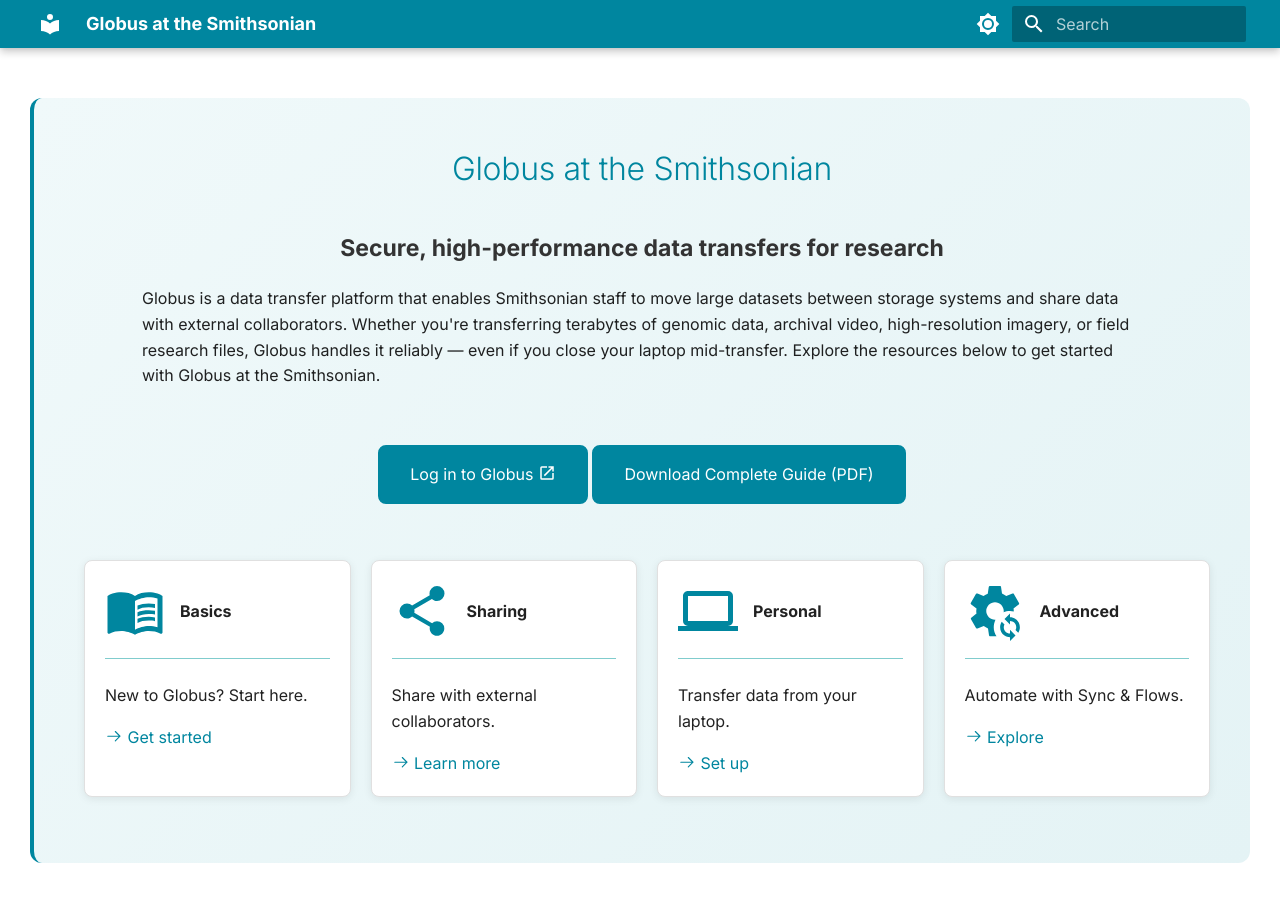
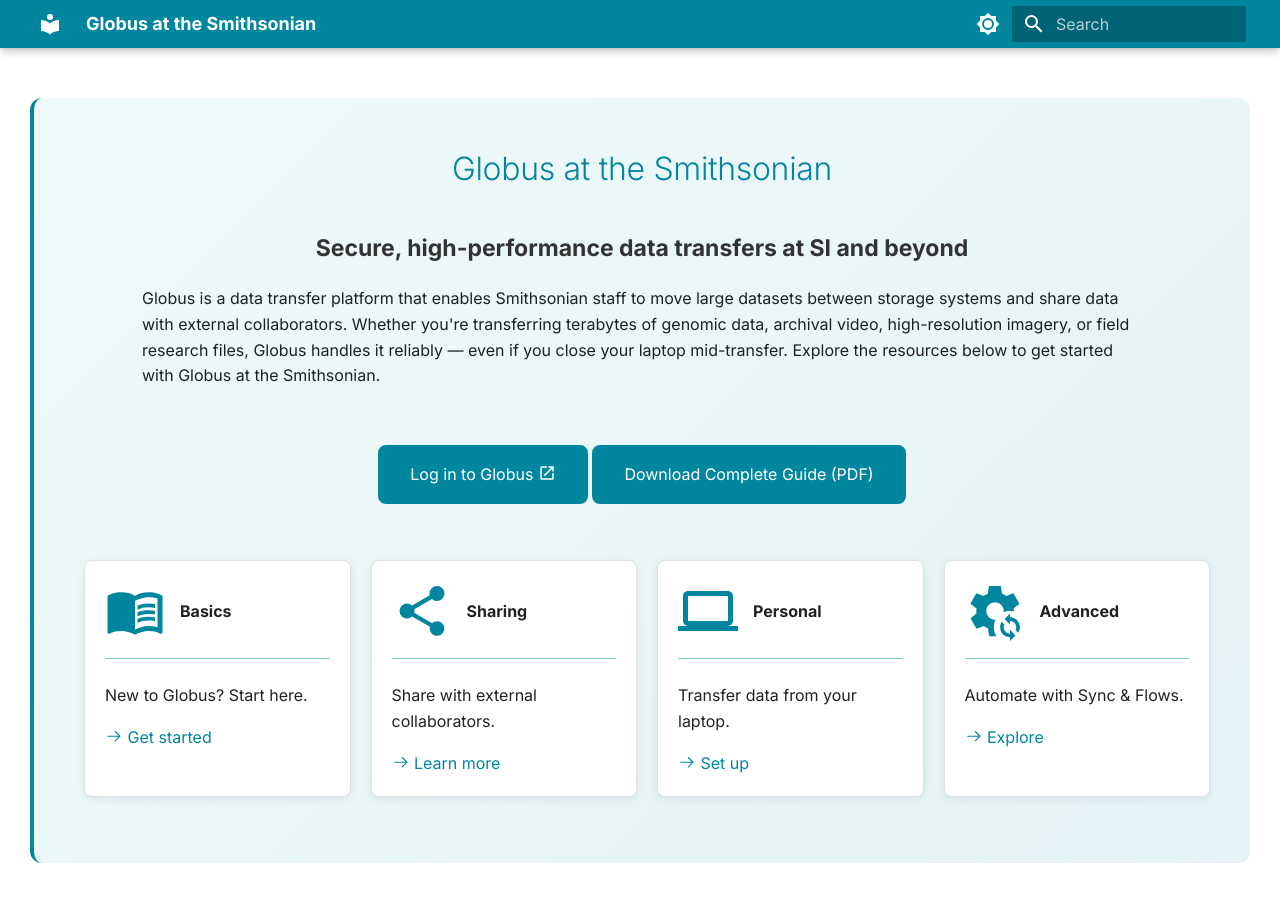
Before and after one commit to Smithsonian/globus-docs, an MkDocs documentation site: the page built from docs/index.md, in a window 1280 px wide and 900 px high. Built offline with MkDocs 1.6.1 and Material for MkDocs 9.7.7, drawn with Linux system fonts in a browser that asks for light colours.

Commit message:
Update index.md

```diff
--- a/docs/index.md
+++ b/docs/index.md
@@ -8,9 +8,11 @@
 
 # Globus at the Smithsonian
 
-<p class="hero-subtitle">Secure, high-performance data transfers for research</p>
+<p class="hero-subtitle">Secure, high-performance data transfers at SI and beyond</p>
 
-<p class="hero-description">Globus is a data transfer platform that enables Smithsonian staff to move large datasets between storage systems and share data with external collaborators. Whether you're transferring terabytes of genomic data, archival video, high-resolution imagery, or field research files, Globus handles it reliably — even if you close your laptop mid-transfer. Explore the resources below to get started with Globus at the Smithsonian.</p>
+<p class="hero-description">Globus is a data transfer platform that enables Smithsonian staff to move large datasets between storage systems and share data with external collaborators. Whether you're transferring terabytes of genomic data, archival video, high-resolution imagery, or field research files, Globus handles it reliably — even if you close your laptop mid-transfer.
+
+Explore the resources below to get started with Globus at the Smithsonian.</p>
 
 <div class="hero-buttons" markdown>
 
```
